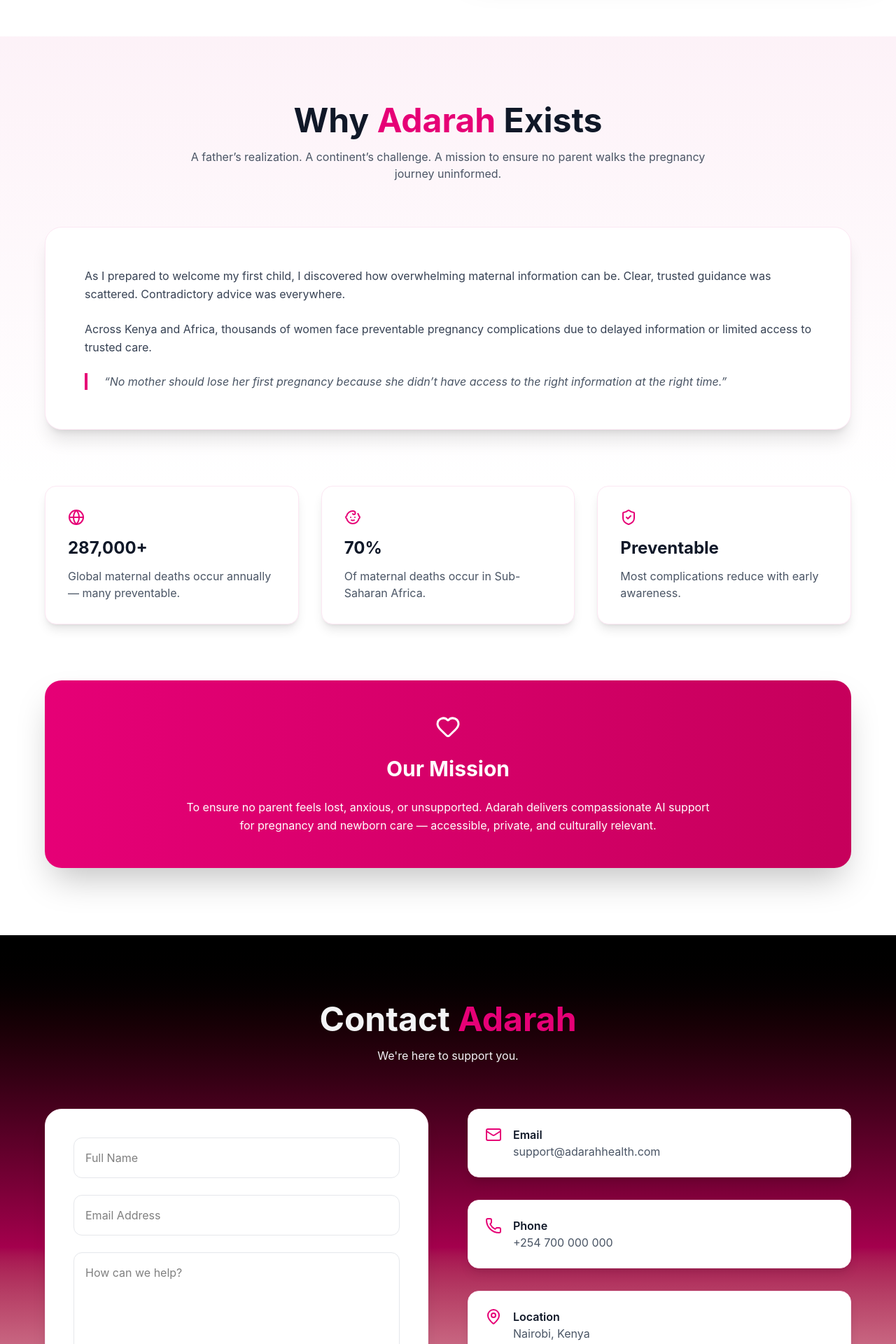
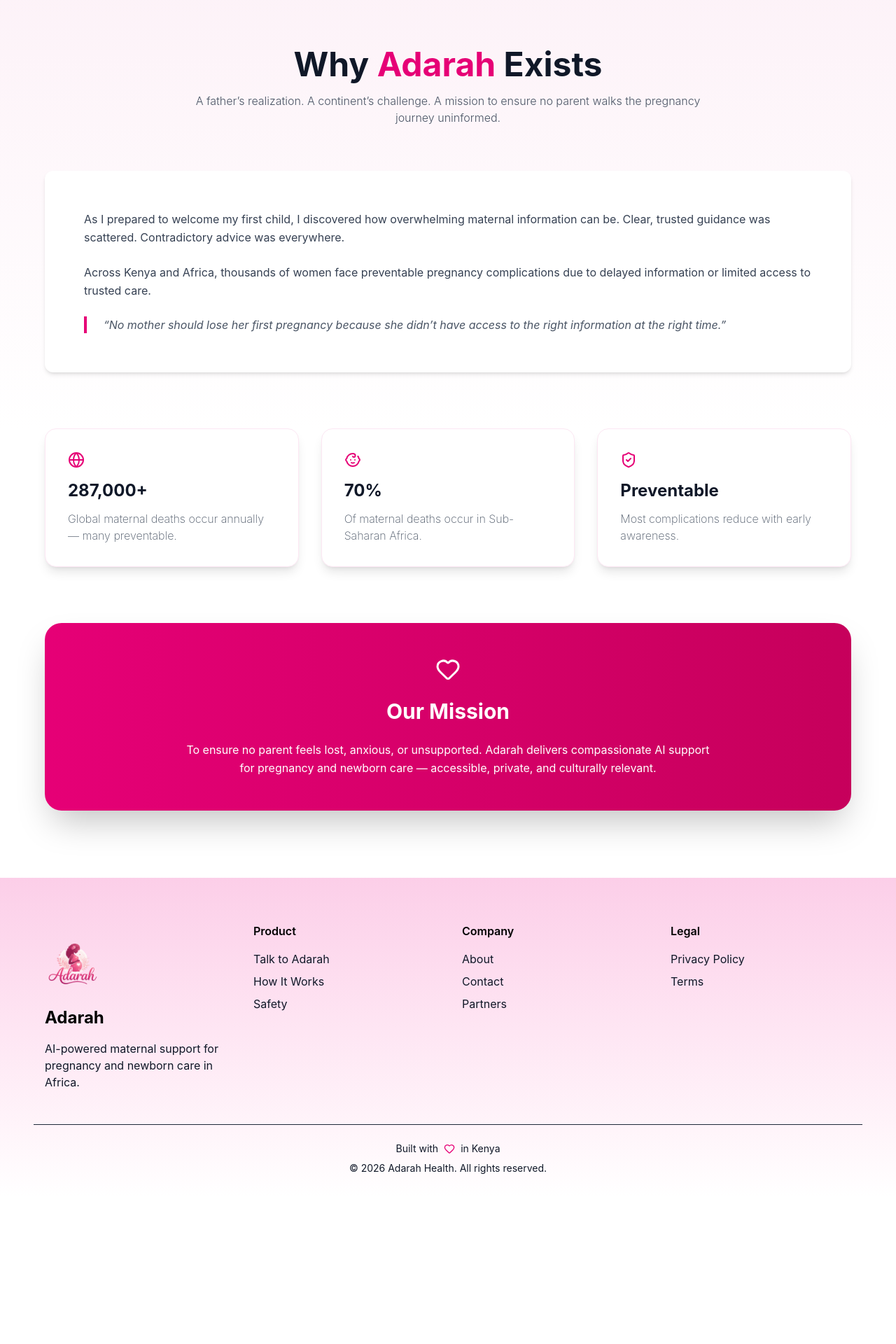
Before and after one commit to kevmongare/Adarah, a React (Vite) app: page / in a window 1280 px wide. Shown: the part 860-2780 px from the top of the page at 70% size. After the commit the page ends 2571 px from the top, so only its background shows below. Built offline with nearby package versions, Linux system fonts and the light colour scheme.

Commit message:
Update:revamp on most features

```diff
--- a/src/App.tsx
+++ b/src/App.tsx
@@ -3,7 +3,7 @@
 import Hero from "./components/Hero";
 import ChatModal from "./components/ChatModal";
 import AboutAdarah from "./components/AboutAdarah";
-import ContactAdarah from "./components/ContactAdarah";
+// import ContactAdarah from "./components/ContactAdarah";
 import Footer from "./components/Footer";
 // import FloatingChatButton from "./components/FloatingChatButton";
 
@@ -21,7 +21,7 @@
 
         <AboutAdarah />
 
-        <ContactAdarah />
+        {/* <ContactAdarah /> */}
 
         <Footer />
 
--- a/src/components/AboutAdarah.tsx
+++ b/src/components/AboutAdarah.tsx
@@ -3,7 +3,7 @@
 
 export default function AboutAdarah() {
   return (
-    <section className="bg-gradient-to-b from-pink-50 via-white to-white py-24 px-6 md:px-12">
+    <section id="AboutAdarah" className="bg-gradient-to-b from-pink-50 via-white to-white py-24 px-6 md:px-12 scroll-mt-24">
       <div className="max-w-6xl mx-auto">
 
         {/* Header */}
@@ -16,14 +16,14 @@
           <h2 className="text-4xl md:text-5xl font-bold text-gray-900">
             Why <span className="text-pink-600">Adarah</span> Exists
           </h2>
-          <p className="text-gray-600 mt-4 max-w-3xl mx-auto">
+          <p className="text-gray-600 mt-4 max-w-3xl mx-auto font-light">
             A father’s realization. A continent’s challenge.
             A mission to ensure no parent walks the pregnancy journey uninformed.
           </p>
         </motion.div>
 
         {/* Story Card */}
-        <div className="bg-white shadow-xl rounded-3xl p-10 md:p-14 mb-20 border border-pink-100">
+        <div className="bg-white shadow-md rounded-xl p-10 md:p-14 mb-20 ">
           <p className="text-gray-700 leading-relaxed mb-6">
             As I prepared to welcome my first child, I discovered how overwhelming
             maternal information can be. Clear, trusted guidance was scattered.
@@ -87,10 +87,10 @@
   text: string;
 }) {
   return (
-    <div className="bg-white rounded-2xl p-8 shadow-lg border border-pink-100 hover:shadow-xl transition">
+    <div className="bg-white  rounded-2xl p-8 shadow-lg border border-pink-100 hover:shadow-xl transition">
       <div className="mb-4">{icon}</div>
       <h4 className="text-2xl font-bold text-gray-900 mb-3">{number}</h4>
-      <p className="text-gray-600">{text}</p>
+      <p className="text-gray-600 font-extralight">{text}</p>
     </div>
   );
 }
--- a/src/components/ChatModal.tsx
+++ b/src/components/ChatModal.tsx
@@ -122,7 +122,7 @@
   };
 
   return (
-    <div className="fixed inset-0 bg-black/40 flex items-center justify-center z-50">
+    <div  className="fixed inset-0 bg-black/40 flex items-center justify-center z-50">
       <div className="bg-white w-[400px] max-w-[90%] h-[600px] rounded-2xl flex flex-col shadow-xl overflow-hidden">
 
         <div className="p-4 border-b flex justify-between items-center bg-gradient-to-r from-pink-500 to-pink-700 text-white">
--- a/src/components/ContactAdarah.tsx
+++ b/src/components/ContactAdarah.tsx
@@ -27,14 +27,14 @@
   };
 
   return (
-    <section className="bg-gradient-to-b from-black via-pink-800 to-white py-24 px-6 md:px-12">
+    <section id="contactus" className="scroll-mt-24 bg-gradient-to-b from-black/10 via-pink-100 to-white py-24 px-6 md:px-12">
       <div className="max-w-6xl mx-auto">
 
         <div className="text-center mb-16">
-          <h2 className="text-4xl md:text-5xl font-bold text-gray-100">
+          <h2 className="text-4xl md:text-5xl font-bold text-gray-900">
             Contact <span className="text-pink-600">Adarah</span>
           </h2>
-          <p className="text-gray-100 mt-4">
+          <p className="text-gray-800 mt-4">
             We're here to support you.
           </p>
         </div>
--- a/src/components/Footer.tsx
+++ b/src/components/Footer.tsx
@@ -1,12 +1,15 @@
 import { Heart } from "lucide-react";
+import Logo from '/AdarahLogo.png'
 
 export default function Footer() {
   return (
-    <footer className="bg-gradient-to-b from-black via-pink-900 to-black text-gray-400 pt-16 pb-8 px-6 md:px-12">
+    <footer className="bg-linear-180 from-pink-200 to-white text-gray-900 pt-16 pb-8 px-6 md:px-12">
+
       <div className="max-w-6xl mx-auto grid md:grid-cols-4 gap-10">
 
         <div>
-          <h3 className="text-white text-2xl font-bold mb-4">
+          <h3 className="text-black text-2xl font-bold mb-4">
+            <span><img src={Logo} alt="" className="h-30"/></span>
             Adarah
           </h3>
           <p>
@@ -42,7 +45,7 @@
 }) {
   return (
     <div>
-      <h4 className="text-white font-semibold mb-4">{title}</h4>
+      <h4 className="text-black font-semibold mb-4">{title}</h4>
       <ul className="space-y-2">
         {links.map((link, i) => (
           <li key={i} className="hover:text-pink-500 cursor-pointer transition">
--- a/src/components/Hero.tsx
+++ b/src/components/Hero.tsx
@@ -7,7 +7,7 @@
 
 const Hero: React.FC<HeroProps> = ({ onOpenChat }) => {
   return (
-    <section className="relative bg-white min-h-screen flex items-center overflow-hidden">
+    <section className="relative bg-white h-[90vh] flex items-center overflow-hidden">
       {/* Floating shapes */}
       {/* <div className="absolute -top-20 -left-20 w-72 h-72 bg-pink-200 rounded-full opacity-30 animate-pulse"></div>
       <div className="absolute -bottom-20 -right-20 w-80 h-80 bg-pink-300 rounded-full opacity-20 animate-pulse"></div> */}
@@ -39,7 +39,7 @@
             </div>
           </div>
 
-          <div className="mt-10">
+          <div id="talk" className="mt-10">
             <button
               onClick={onOpenChat}
               className="bg-gradient-to-r from-pink-600 to-pink-800 text-white px-8 py-3 rounded-xl font-semibold shadow-lg hover:shadow-xl hover:scale-105 transform transition-all duration-300"
@@ -51,7 +51,7 @@
 
         {/* Right image */}
         <div className="relative">
-          <div className="rounded-3xl overflow-hidden shadow-2xl transform hover:scale-105 transition-transform duration-500">
+          <div className=" overflow-hidden  shadow-2xl  transform hover:scale-105 transition-transform duration-500">
             <img
               src="/AdarahCare.png"
               className="w-full h-auto object-cover"
--- a/src/components/Navbar.tsx
+++ b/src/components/Navbar.tsx
@@ -18,12 +18,14 @@
         {/* Left Menu */}
         <ul className="flex space-x-8">
           {leftMenu.map((item, index) => (
-            <li
-              key={index}
-              className="text-gray-100 font-medium hover:text-pink-500 transition duration-300 cursor-pointer relative"
-            >
-              {item}
-              <span className="absolute -bottom-1 left-0 w-0 h-0.5 bg-pink-400 transition-all duration-300 hover:w-full"></span>
+            <li key={index} className="relative group">
+              <a
+                href={item.link}
+                className="text-gray-100 font-medium hover:text-pink-500 transition duration-300 cursor-pointer"
+              >
+                {item.name}
+                <span className="absolute -bottom-1 left-0 w-0 h-0.5 bg-pink-400 transition-all duration-300 group-hover:w-full"></span>
+              </a>
             </li>
           ))}
         </ul>
@@ -40,12 +42,14 @@
         {/* Right Menu */}
         <ul className="flex space-x-8">
           {rightMenu.map((item, index) => (
-            <li
-              key={index}
-              className="text-gray-100 font-medium hover:text-pink-500 transition duration-300 cursor-pointer relative"
-            >
-              {item}
-              <span className="absolute -bottom-1 left-0 w-0 h-0.5 bg-pink-400 transition-all duration-300 hover:w-full"></span>
+            <li key={index} className="relative group">
+              <a
+                href={item.link}
+                className="text-gray-100 font-medium hover:text-pink-500 transition duration-300 cursor-pointer"
+              >
+                {item.name}
+                <span className="absolute -bottom-1 left-0 w-0 h-0.5 bg-pink-400 transition-all duration-300 group-hover:w-full"></span>
+              </a>
             </li>
           ))}
         </ul>
@@ -69,14 +73,16 @@
 
       {/* Mobile Dropdown */}
       {isOpen && (
-        <div className="md:hidden bg-white/95 backdrop-blur-md shadow-lg px-6 py-4 space-y-4 text-center rounded-b-lg">
+        <div className="md:hidden bg-white/95 backdrop-blur-md shadow-lg px-6 py-4 space-y-4">
           {Menu.map((item, index) => (
-            <div
+            <a
               key={index}
-              className="text-gray-800 text-lg font-medium hover:text-pink-500 transition duration-300 cursor-pointer"
+              href={item.link}
+              onClick={() => setIsOpen(false)} // Closes menu after clicking
+              className="block text-gray-800 text-lg font-medium hover:text-pink-500 transition duration-300"
             >
-              {item}
-            </div>
+              {item.name}
+            </a>
           ))}
         </div>
       )}
--- a/src/data/Navbar.ts
+++ b/src/data/Navbar.ts
@@ -1,7 +1,8 @@
 const Menu = [
-    "Home",
-    "Talk To Adarah",
-    "About Adarah",
-    "Contact Us"
+  { name: "Home", link: "#" },
+  { name: "Talk To Adarah", link: "#talk" },
+  { name: "About Adarah", link: "#AboutAdarah" },
+  { name: "Contact Us", link: "#contactus" }
 ];
+
 export default Menu;
```
